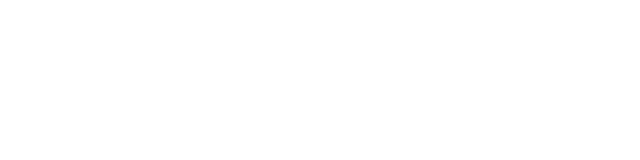
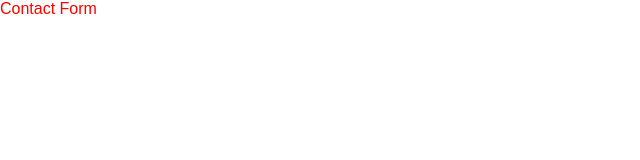
Before and after one commit to michaelshaleen/K-E-Personal, a React (Create React App) app: page /contact in a window 1280 px wide. Shown: the top 160 px of the page, without its empty margins (0-640 px from the left). Built offline with nearby package versions, Linux system fonts and the light colour scheme.

Commit message:
setting routes, going to branch for drop down

```diff
--- a/src/Components/Contact/Contact.jsx
+++ b/src/Components/Contact/Contact.jsx
@@ -2,7 +2,8 @@ function Contact() {
 
 
   return(<>
-  <div>Contact Form</div>
+  <div
+    style={{color: 'red'}}>Contact Form</div>
 
 
 
--- a/src/Components/Nav/Nav.jsx
+++ b/src/Components/Nav/Nav.jsx
@@ -46,7 +46,7 @@ function Nav() {
       <div className="menu">
       <ul>
         <li>
-          <a href="#">Dashboard</a>
+          <a href="/contact">Contact</a>
         </li>
         <li>
           <a href="#" className="feat-btn">Features
```
